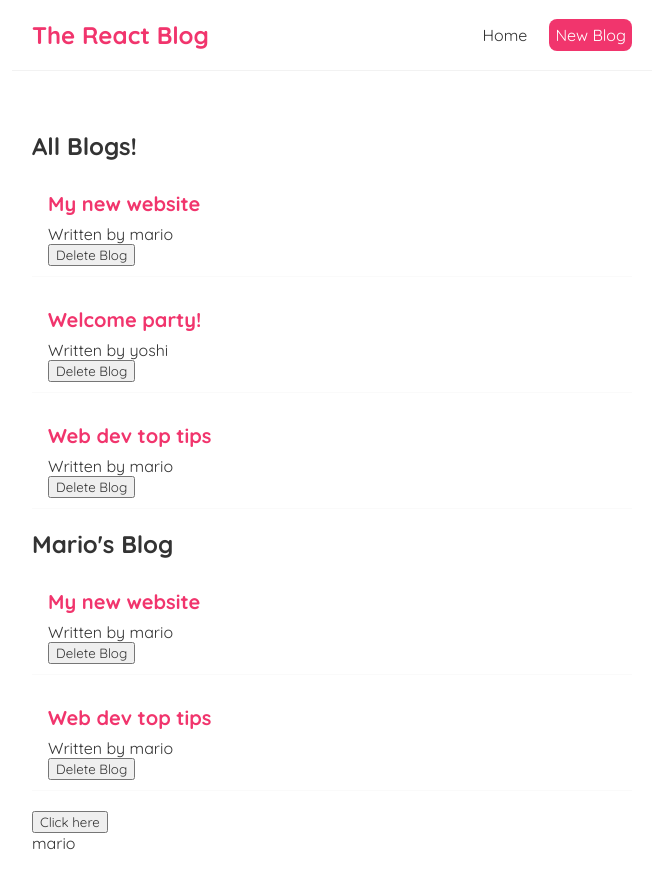
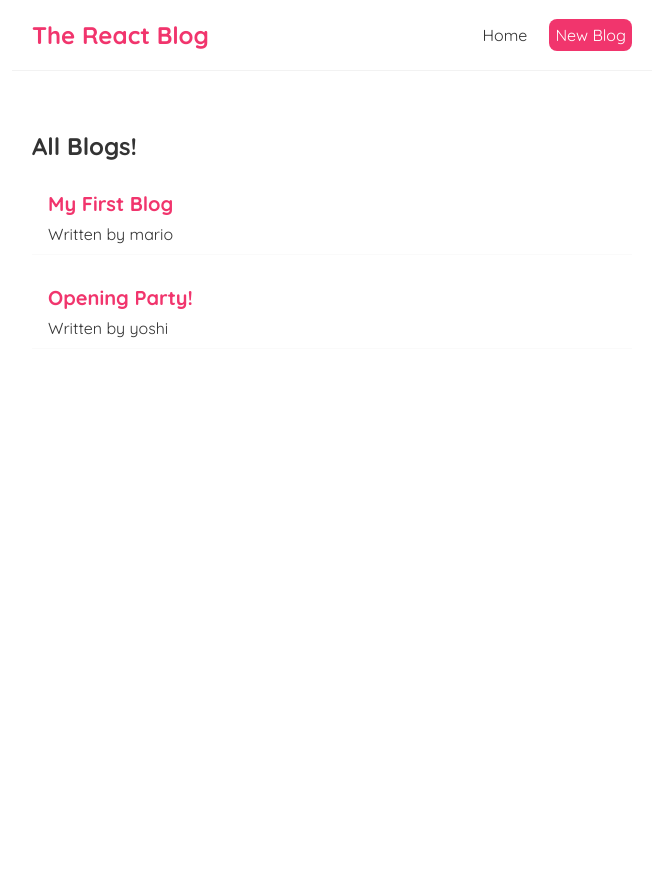
Before and after one commit to ManyuDhyani/react-blogs, a React (Create React App) app: page / in a window 1280 px wide. Shown: the top 888 px of the page, without its empty margins (308-971 px from the left). After the commit the page ends 800 px from the top, so only its background shows below. Built offline with nearby package versions, Linux system fonts and the light colour scheme; data requests are answered from the project's data file.

Commit message:
Fetching API data

```diff
--- a/src/BlogList.js
+++ b/src/BlogList.js
@@ -1,4 +1,4 @@
-const BlogList = ({blogs, title, handleDelete}) => {
+const BlogList = ({blogs, title}) => {
     return (
         <div className="blog-list">
             <h2>{title}</h2>
@@ -6,7 +6,6 @@
                 <div className="blog-preview" key={blog.id}>
                     <h2>{blog.title}</h2>
                     <p>Written by {blog.author} </p>
-                    <button onClick={()=>handleDelete(blog.id)}>Delete Blog</button>
                 </div>
             ))}
         </div>
--- a/src/home.js
+++ b/src/home.js
@@ -2,29 +2,21 @@
 import BlogList from './BlogList';
 
 const Home = () => {
-    const [blogs, setBlogs] = useState([
-        { title: 'My new website', body: 'lorem ipsum...', author: 'mario', id: 1 },
-        { title: 'Welcome party!', body: 'lorem ipsum...', author: 'yoshi', id: 2 },
-        { title: 'Web dev top tips', body: 'lorem ipsum...', author: 'mario', id: 3 }
-      ])
-
-    const [name, setName] = useState('mario')
-
-    const handleDelete = (id) => {
-        const newBlogs = blogs.filter(blog => blog.id !== id);
-        setBlogs(newBlogs);
-    }
+    const [blogs, setBlogs] = useState(null);
 
     useEffect(() => {
-        console.log("Use effect ran")
-    }, [name]);
+        fetch('http://localhost:8000/blogs')
+        .then(res=>{
+            return res.json();
+        })
+        .then(data=>{
+            setBlogs(data);
+        })
+    }, []);
 
     return (
         <div className='home'>
-            <BlogList blogs={blogs} title="All Blogs!" handleDelete={handleDelete} />
-            <BlogList blogs={blogs.filter((blog)=> blog.author === "mario")} title="Mario's Blog" />
-            <button onClick={()=>setName('Manyu')}>Click here</button>
-            <p>{name}</p>
+            {blogs && <BlogList blogs={blogs} title="All Blogs!" />}
         </div>
     )
 }
@@ -57,3 +49,14 @@
 //         </div>
 //       );
 // }
+
+
+
+
+
+{/* <div className='home'>
+<BlogList blogs={blogs} title="All Blogs!" handleDelete={handleDelete} />
+<BlogList blogs={blogs.filter((blog)=> blog.author === "mario")} title="Mario's Blog" />
+<button onClick={()=>setName('Manyu')}>Click here</button>
+<p>{name}</p>
+</div> */}
```
